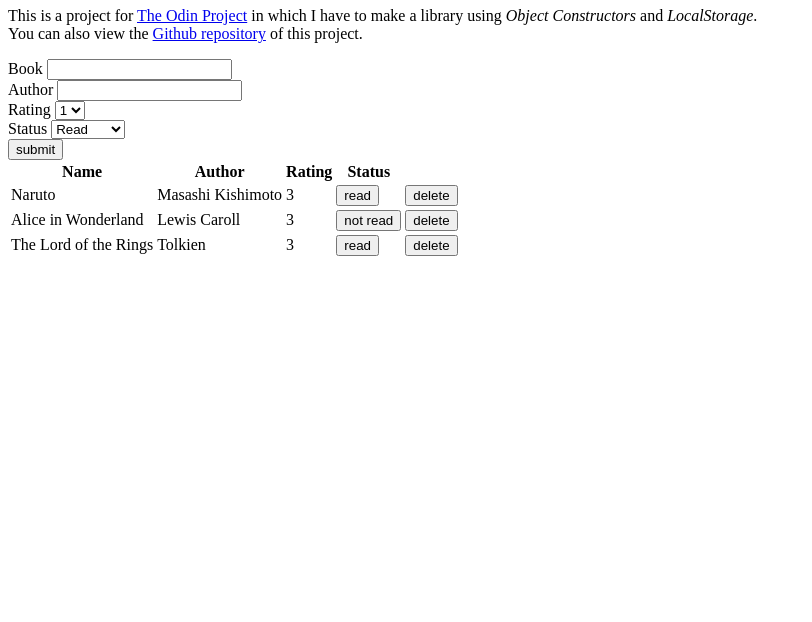
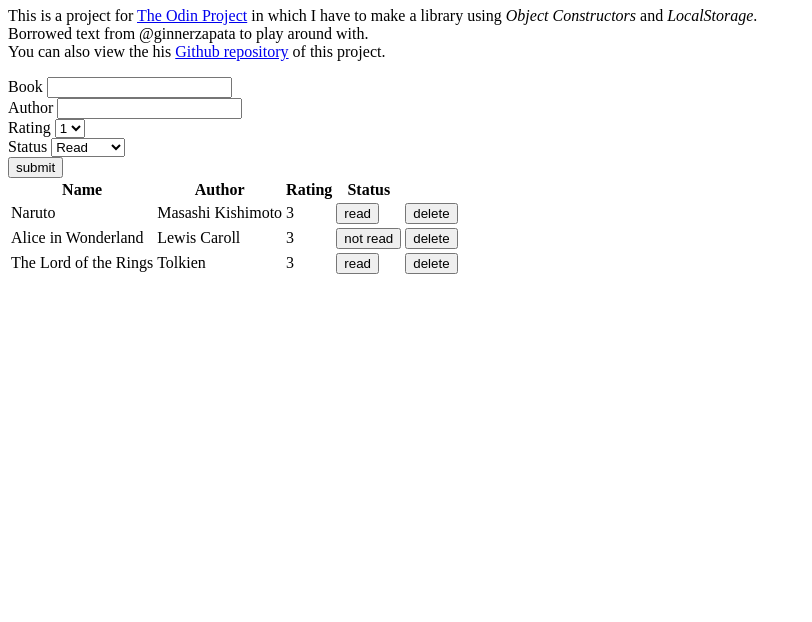
Before and after one commit to bedminer1/VANILLA_LIBRARY, a plain HTML site: page index.html in a window 1280 px wide. Shown: the part 178-800 px from the top of the page, without its empty margins (0-812 px from the left). Drawn offline with Linux system fonts and the light colour scheme.

Commit message:
gave credit to @ginnerzapata

```diff
--- a/index.html
+++ b/index.html
@@ -17,7 +17,8 @@
               <a href="www.theodinproject.com">The Odin Project</a> in which I
               have to make a library using <i>Object Constructors</i> and
               <i>LocalStorage</i>. <br />
-              You can also view the
+              Borrowed text from @ginnerzapata to play around with. <br>
+              You can also view the his
               <a href="https://github.com/ginnerzapata/library-app"
                 >Github repository</a
               >
```
Also changed, not shown: styles.css (line endings or trailing spaces).
